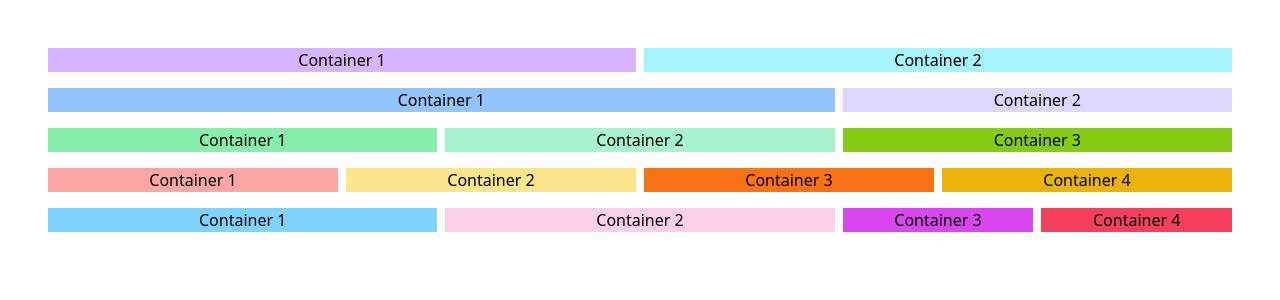
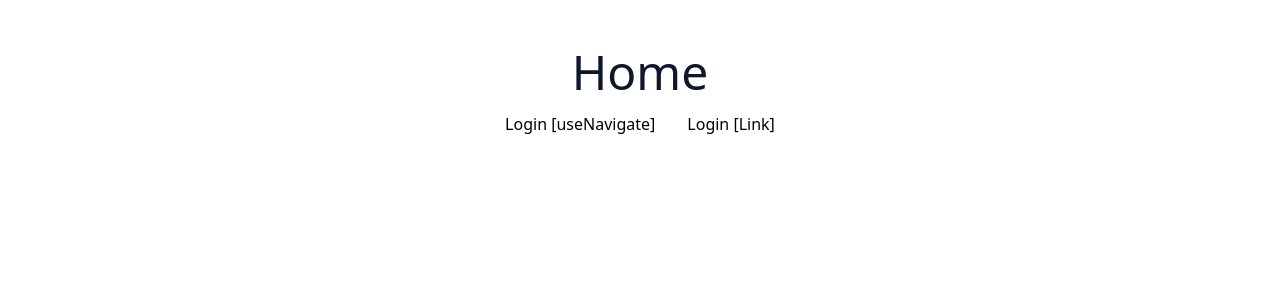
Before and after one commit to carolinebraz/my-blog-app, a React (Vite) app: page / in a window 1280 px wide. Shown: the top 300 px of the page. Built offline with nearby package versions, Linux system fonts and the light colour scheme.

Commit message:
Cria rotas de navegação entre as páginas home e login

```diff
--- a/src/App.tsx
+++ b/src/App.tsx
@@ -1,10 +1,18 @@
 import './App.css';
 import Home from './pages/home/Home';
+import Login from './pages/login/Login';
+import { BrowserRouter, Route, Routes } from 'react-router-dom';
 
 function App() {
   return (
     <>
-      <Home />
+      <BrowserRouter>
+        <Routes>
+          <Route path="/" element={<Home />} />
+          <Route path="/login" element={<Login />} />
+          <Route path="/home" element={<Home />} />
+        </Routes>
+      </BrowserRouter>
     </>
   );
 }
--- a/src/pages/home/Home.tsx
+++ b/src/pages/home/Home.tsx
@@ -1,81 +1,23 @@
-function Home() {
+import { useNavigate, Link } from 'react-router-dom'
+
+const Home = () => {
+    let navigate = useNavigate()
     return (
         <>
+            <h2 className="text-slate-900 text-5xl  m-4">Home</h2>
             <div>
 
-                <div className='grid grid-cols-12 gap-2 m-4'>
-                    <div className='col-span-6 bg-purple-300'>
-                        Container 1
-                    </div>
+                <button type="submit"
+                    className="hover:underline mx-4"
+                    onClick={() => { navigate('/login') }}>
+                    Login [useNavigate]
+                </button>
 
-                    <div className='col-span-6 bg-cyan-200'>
-                        Container 2
-                    </div>
-                </div>
-
-                <div className='grid grid-cols-12 gap-2 m-4'>
-                    <div className='col-span-8 bg-blue-300'>
-                        Container 1
-                    </div>
-
-                    <div className='col-span-4 bg-violet-200'>
-                        Container 2
-                    </div>
-                </div>
-
-                <div className='grid grid-cols-12 gap-2 m-4'>
-                    <div className='col-span-4 bg-green-300'>
-                        Container 1
-                    </div>
-
-                    <div className='col-span-4 bg-emerald-200'>
-                        Container 2
-                    </div>
-
-                    <div className='col-span-4 bg-lime-500'>
-                        Container 3
-                    </div>
-                </div>
-
-                <div className='grid grid-cols-12 gap-2 m-4'>
-                    <div className='col-span-3 bg-red-300'>
-                        Container 1
-                    </div>
-
-                    <div className='col-span-3 bg-amber-200'>
-                        Container 2
-                    </div>
-
-                    <div className='col-span-3 bg-orange-500'>
-                        Container 3
-                    </div>
-
-                    <div className='col-span-3 bg-yellow-500'>
-                        Container 4
-                    </div>
-                </div>
-
-                <div className='grid grid-cols-12 gap-2 m-4'>
-                    <div className='col-span-4 bg-sky-300'>
-                        Container 1
-                    </div>
-
-                    <div className='col-span-4 bg-pink-200'>
-                        Container 2
-                    </div>
-
-                    <div className='col-span-2 bg-fuchsia-500'>
-                        Container 3
-                    </div>
-
-                    <div className='col-span-2 bg-rose-500'>
-                        Container 4
-                    </div>
-                </div>
+                <Link to='/login' className="hover:underline mx-4">Login [Link]</Link>
 
             </div>
         </>
-    );
+    )
 }
 
 export default Home;
--- a/src/pages/login/Login.tsx
+++ b/src/pages/login/Login.tsx
@@ -1,25 +1,23 @@
-import { useState, useEffect } from 'react'
+import { useNavigate, Link } from 'react-router-dom'
 
-function Login() {
-    const [loggedIn, setLoggedIn] = useState(false);
-    const [login, setLogin] = useState("");
-
-    useEffect(() => {
-        if (loggedIn) {
-            setLogin("Welcome (:");
-        }
-    }, [loggedIn]);
-
+const Login = () => {
+    let navigate = useNavigate()
     return (
         <>
-            <button onClick={() => setLoggedIn(true)}>Log in</button>
-            {loggedIn ? (
-                <h2>{login}</h2>
-            ) : (
-                <p>Don't have an account? <u>Sign up</u></p>
-            )}
+            <h2 className="text-slate-900 text-5xl m-4">Login</h2>
+            <div>
+
+                <button type="submit"
+                    onClick={() => { navigate('/home') }}
+                    className="hover:underline mx-4">
+                    Home [useNavigate]
+                </button>
+
+                <Link to='/home' className="hover:underline mx-4">Home [Link]</Link>
+
+            </div>
         </>
     )
 }
 
-export default Login
+export default Login;
```
